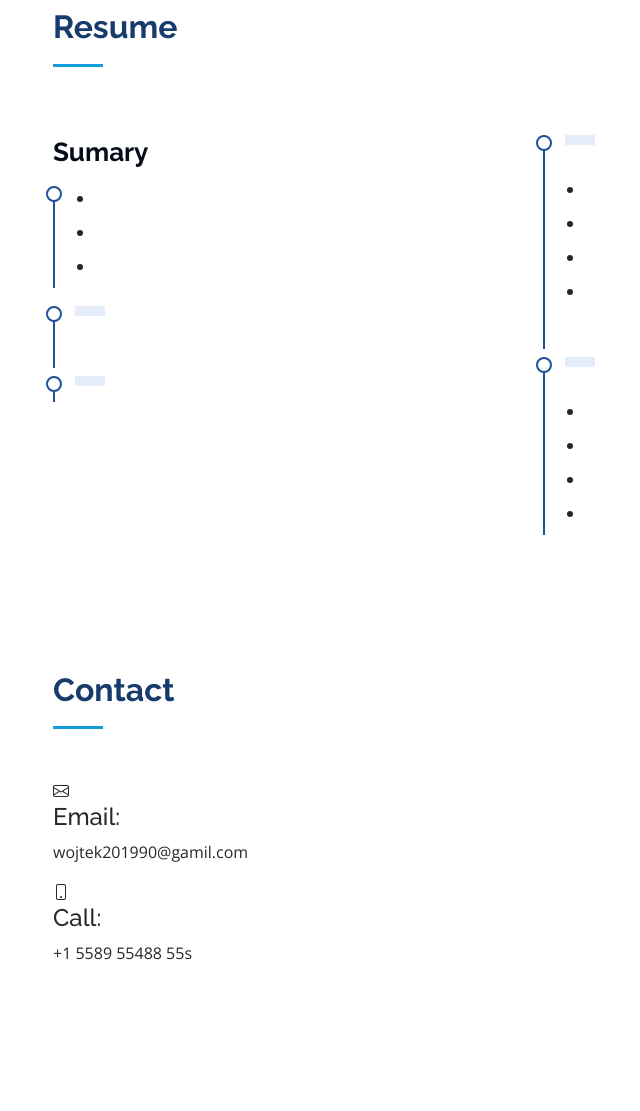
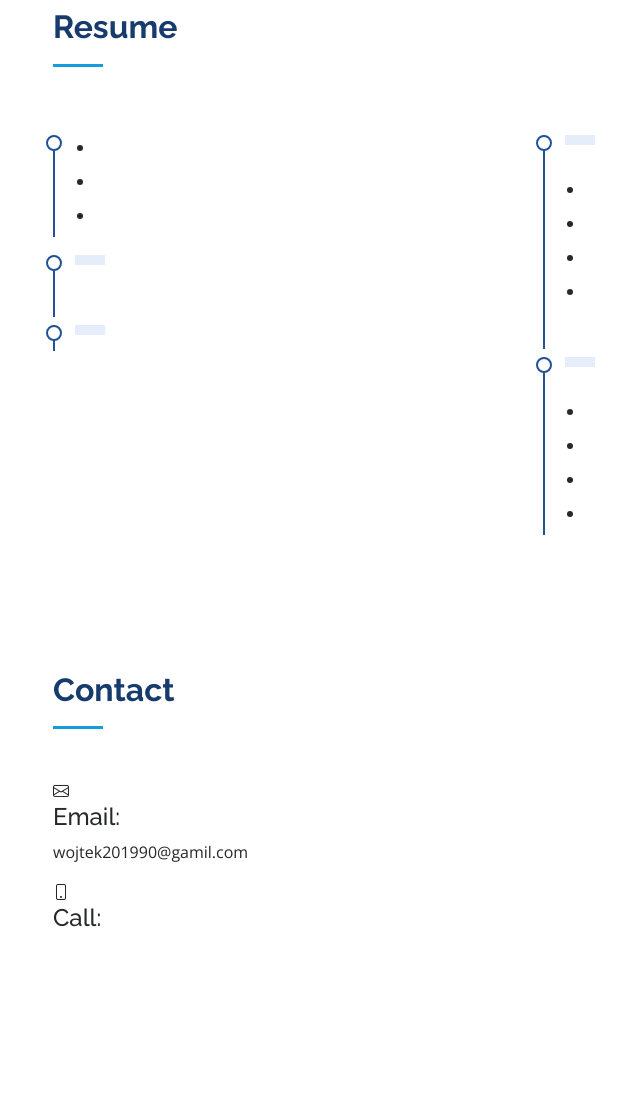
Before and after one commit to WojciechWo/WojciechWo.github.io, a plain HTML site: page index.html in a window 1280 px wide. Shown: the part 1280-2391 px from the top of the page, without its empty margins (259-899 px from the left). After the commit the page ends 2359 px from the top, so only its background shows below. Drawn offline with nearby package versions, Linux system fonts and the light colour scheme.

Commit message:
Update index.html

```diff
--- a/index.html
+++ b/index.html
@@ -134,7 +134,7 @@
 
         <div class="row">
           <div class="col-lg-6" data-aos="fade-up">
-            <h3 class="resume-title">Sumary</h3>
+            <h3 class="resume-title"></h3>
             <div class="resume-item pb-0">
               <h4></h4>
               <p><em></em></p>
@@ -217,7 +217,7 @@
               <div class="phone">
                 <i class="bi bi-phone"></i>
                 <h4>Call:</h4>
-                <p>+1 5589 55488 55s</p>
+                <p></p>
 
 
           </div>
```
